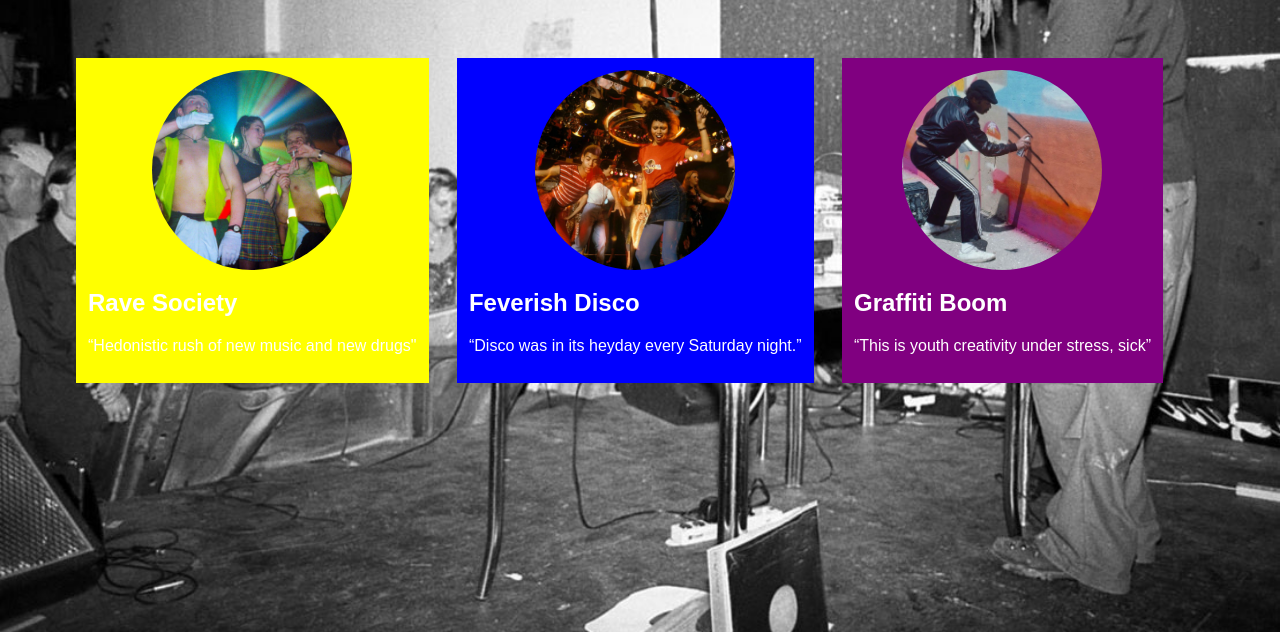
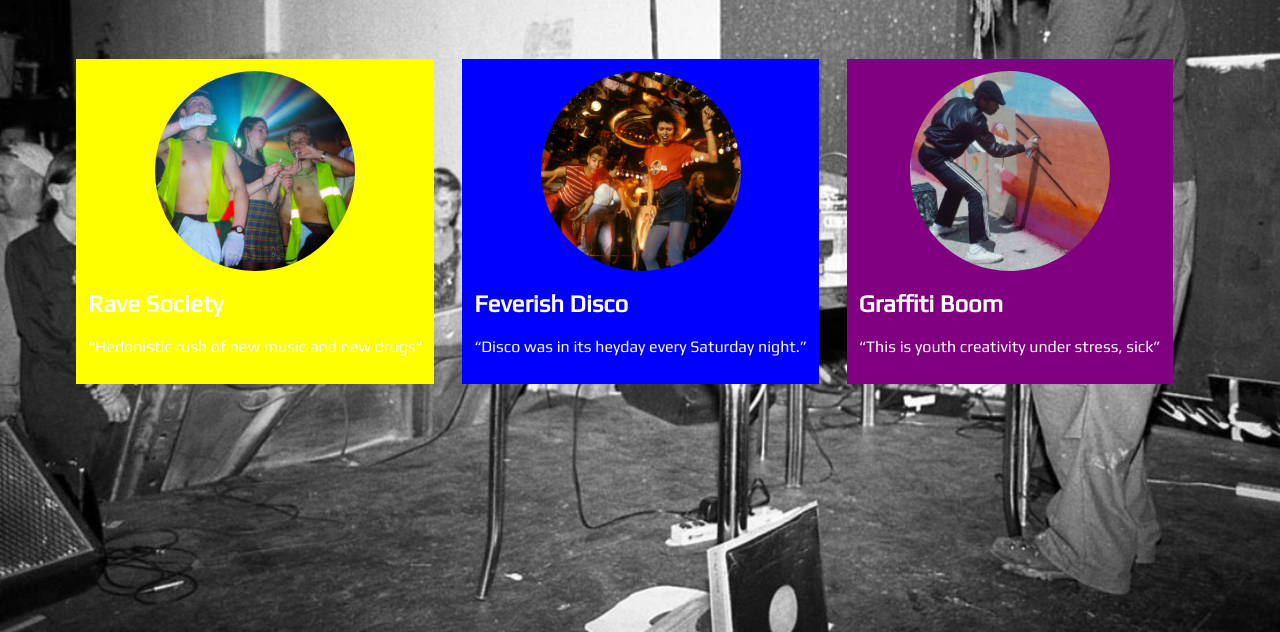
Before and after one commit to sofiaruizrodriguez/ejercicio-1, a plain HTML site: page index.html in a window 1280 px wide. Shown: the part 168-800 px from the top of the page. Drawn offline with Linux system fonts and the light colour scheme.

Commit message:
Adding Google fonts

```diff
--- a/index.html
+++ b/index.html
@@ -4,6 +4,7 @@
 	<meta charset="UTF-8">
 	<title>Urban Culture</title>
 	<link rel="stylesheet" href="style.css">
+	<link <link href="https://fonts.googleapis.com/css?family=Play&display=swap" rel="stylesheet">
 </head>
 <body>
 	<div id="wrapper">
--- a/style.css
+++ b/style.css
@@ -4,7 +4,7 @@ body{
 	margin: 0 auto;
 	padding: 0;
 	color: white;
-	font-family: sans-serif;
+	font-family:'Play', sans-serif;sans-serif;
 }
 #wrapper{
 	width: 90%;
```
